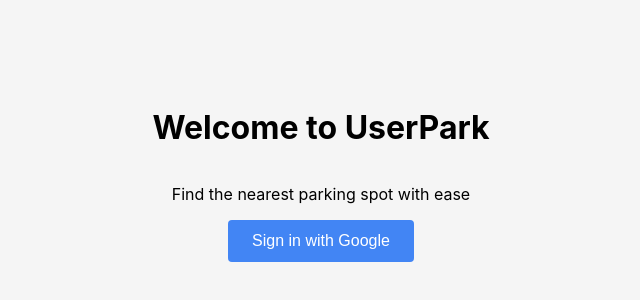
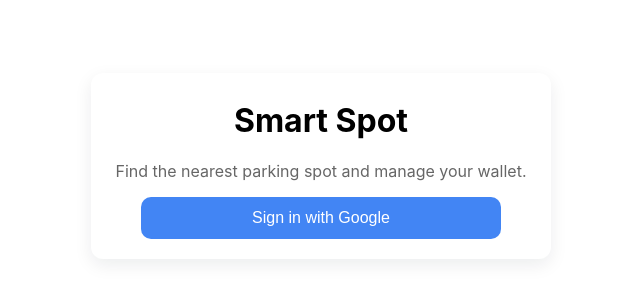
Before and after one commit to VINAYAK-N-MAGAJIKONDI/userpark, a React (Create React App) app: page /login in a window 1280 px wide. Shown: the part 226-526 px from the top of the page, without its empty margins (319-959 px from the left). Built offline with nearby package versions, Linux system fonts and the light colour scheme; no server answers.

Commit message:
display edits

```diff
--- a/src/App.css
+++ b/src/App.css
@@ -1,38 +1,23 @@
 .App {
-  text-align: center;
+  font-family: -apple-system, BlinkMacSystemFont, 'Segoe UI', Roboto, 'Helvetica Neue', Arial;
+  -webkit-font-smoothing: antialiased;
+  -moz-osx-font-smoothing: grayscale;
+  background: linear-gradient(180deg, #f6f8fb 0%, #ffffff 100%);
+  min-height: 100vh;
+  margin: 0;
 }
 
-.App-logo {
-  height: 40vmin;
-  pointer-events: none;
+body, #root {
+  height: 100%;
+  margin: 0;
 }
 
-@media (prefers-reduced-motion: no-preference) {
-  .App-logo {
-    animation: App-logo-spin infinite 20s linear;
-  }
+/* mobile friendly defaults */
+button { font-family: inherit; }
+
+/* utility */
+.container {
+  max-width: 720px;
+  margin: 0 auto;
+  padding: 0 12px;
 }
-
-.App-header {
-  background-color: #282c34;
-  min-height: 100vh;
-  display: flex;
-  flex-direction: column;
-  align-items: center;
-  justify-content: center;
-  font-size: calc(10px + 2vmin);
-  color: white;
-}
-
-.App-link {
-  color: #61dafb;
-}
-
-@keyframes App-logo-spin {
-  from {
-    transform: rotate(0deg);
-  }
-  to {
-    transform: rotate(360deg);
-  }
-}
--- a/src/App.tsx
+++ b/src/App.tsx
@@ -4,6 +4,7 @@ import Login from './components/Login';
 import Home from './components/Home';
 import Profile from './components/Profile';
 import ShowQR from './components/ShowQR';
+import Layout from './components/Layout';
 
 function App() {
   return (
@@ -11,9 +12,9 @@ function App() {
       <AuthProvider>
         <Routes>
           <Route path="/login" element={<Login />} />
-          <Route path="/home" element={<Home />} />
-          <Route path="/profile" element={<Profile />} />
-          <Route path="/qr" element={<ShowQR />} />
+          <Route path="/home" element={<Layout><Home /></Layout>} />
+          <Route path="/profile" element={<Layout><Profile /></Layout>} />
+          <Route path="/qr" element={<Layout><ShowQR /></Layout>} />
           <Route path="/" element={<Navigate to="/login" replace />} />
         </Routes>
       </AuthProvider>
--- a/src/components/Home.tsx
+++ b/src/components/Home.tsx
@@ -71,22 +71,36 @@ const QRButton = styled(Link)`
 
 const SpotsList = styled.div`
   display: grid;
-  grid-template-columns: repeat(auto-fill, minmax(300px, 1fr));
-  gap: 20px;
+  grid-template-columns: repeat(auto-fill, minmax(280px, 1fr));
+  gap: 16px;
+
+  @media (max-width: 640px) {
+    grid-template-columns: 1fr;
+    gap: 12px;
+  }
 `;
 
 const SpotCard = styled.div`
-  padding: 20px;
-  border-radius: 8px;
-  box-shadow: 0 2px 4px rgba(0, 0, 0, 0.1);
+  padding: 16px;
+  border-radius: 10px;
+  box-shadow: 0 4px 14px rgba(16,24,40,0.06);
   background-color: white;
   cursor: pointer;
   user-select: none;
   transition: transform 0.12s ease, box-shadow 0.12s ease;
 
+  display: flex;
+  flex-direction: column;
+  gap: 8px;
+
   &:hover {
-    transform: translateY(-4px);
-    box-shadow: 0 6px 14px rgba(0, 0, 0, 0.12);
+    transform: translateY(-6px);
+    box-shadow: 0 10px 30px rgba(16,24,40,0.12);
+  }
+
+  @media (max-width: 640px) {
+    padding: 14px;
+    border-radius: 8px;
   }
 `;
 
@@ -133,11 +147,11 @@ useEffect(() => {
     <HomeContainer>
       <Header>
         <h1>Available Parking Spots</h1>
-        <div>
+        {/* <div>
           <QRButton to="/qr">Show QR</QRButton>
           <ProfileButton to="/profile">Profile</ProfileButton>
           <LogoutButton onClick={logout}>Logout</LogoutButton>
-        </div>
+        </div> */}
       </Header>
 
       {loading ? (
--- /dev/null
+++ b/src/components/Layout.tsx
@@ -0,0 +1,97 @@
+import React from 'react';
+import styled from 'styled-components';
+import { Link } from 'react-router-dom';
+
+const AppShell = styled.div`
+  display: flex;
+  flex-direction: column;
+  min-height: 100vh;
+  background: linear-gradient(180deg, #f6f8fb 0%, #ffffff 100%);
+  color: #222;
+`;
+
+const TopBar = styled.header`
+  height: 56px;
+  display: flex;
+  align-items: center;
+  justify-content: space-between;
+  padding: 0 16px;
+  background: #ffffff;
+  box-shadow: 0 1px 6px rgba(16,24,40,0.06);
+  position: sticky;
+  top: 0;
+  z-index: 30;
+`;
+
+const Title = styled.h1`
+  font-size: 18px;
+  margin: 0;
+`;
+
+const Content = styled.main`
+  flex: 1 1 auto;
+  padding: 16px;
+  display: flex;
+  flex-direction: column;
+  gap: 12px;
+`;
+
+const BottomNav = styled.nav`
+  height: 64px;
+  display: flex;
+  align-items: center;
+  justify-content: space-around;
+  background: #fff;
+  border-top: 1px solid #eee;
+  position: sticky;
+  bottom: 0;
+`;
+
+const NavItem = styled(Link)`
+  display: flex;
+  flex-direction: column;
+  align-items: center;
+  justify-content: center;
+  color: #333;
+  text-decoration: none;
+  font-size: 12px;
+`;
+
+const Icon = styled.span`
+  width: 22px;
+  height: 22px;
+  display: inline-block;
+  margin-bottom: 4px;
+`;
+
+const Layout: React.FC<{children: React.ReactNode}> = ({ children }) => {
+  return (
+    <AppShell>
+      <TopBar>
+        <Title>Smart Spot</Title>
+        <div />
+      </TopBar>
+
+      <Content>
+        {children}
+      </Content>
+
+      <BottomNav>
+        <NavItem to="/home">
+          <Icon>🚗</Icon>
+          Home
+        </NavItem>
+        <NavItem to="/qr">
+          <Icon>🔲</Icon>
+          QR
+        </NavItem>
+        <NavItem to="/profile">
+          <Icon>👤</Icon>
+          Profile
+        </NavItem>
+      </BottomNav>
+    </AppShell>
+  );
+};
+
+export default Layout;
--- a/src/components/Login.tsx
+++ b/src/components/Login.tsx
@@ -4,26 +4,25 @@ import { Navigate } from 'react-router-dom';
 
 const LoginContainer = styled.div`
   display: flex;
-  flex-direction: column;
   align-items: center;
   justify-content: center;
-  height: 100vh;
-  background-color: #f5f5f5;
+  min-height: calc(100vh - 64px);
+  padding: 24px;
 `;
 
 const LoginButton = styled.button`
-  padding: 12px 24px;
+  padding: 12px 20px;
   background-color: #4285f4;
   color: white;
   border: none;
-  border-radius: 4px;
+  border-radius: 10px;
   font-size: 16px;
   cursor: pointer;
-  transition: background-color 0.3s;
+  width: 100%;
+  max-width: 360px;
+  transition: background-color 0.18s, transform 0.12s;
 
-  &:hover {
-    background-color: #3367d6;
-  }
+  &:hover { background-color: #3367d6; transform: translateY(-2px); }
 `;
 
 const Login = () => {
@@ -35,11 +34,11 @@ const Login = () => {
 
   return (
     <LoginContainer>
-      <h1>Welcome to UserPark</h1>
-      <p>Find the nearest parking spot with ease</p>
-      <LoginButton onClick={signInWithGoogle}>
-        Sign in with Google
-      </LoginButton>
+      <div style={{ width: '100%', maxWidth: 420, background: 'white', padding: 20, borderRadius: 12, boxShadow: '0 6px 18px rgba(16,24,40,0.08)', textAlign: 'center' }}>
+        <h1 style={{ marginTop: 8 }}>Smart Spot</h1>
+        <p style={{ color: '#666' }}>Find the nearest parking spot and manage your wallet.</p>
+        <LoginButton onClick={signInWithGoogle}>Sign in with Google</LoginButton>
+      </div>
     </LoginContainer>
   );
 };
--- a/src/components/Profile.tsx
+++ b/src/components/Profile.tsx
@@ -6,15 +6,20 @@ import { db } from '../config/firebase';
 import { Navigate } from 'react-router-dom';
 
 const ProfileContainer = styled.div`
-  padding: 20px;
+  padding: 8px 12px 80px; /* leave space for bottom nav */
+  display: flex;
+  align-items: center;
+  justify-content: center;
+    flex-direction: column;
 `;
 
 const Card = styled.div`
-  max-width: 480px;
-  padding: 20px;
-  border-radius: 8px;
+  width: 100%;
+  max-width: 520px;
+  padding: 18px;
+  border-radius: 12px;
   background: white;
-  box-shadow: 0 2px 8px rgba(0,0,0,0.08);
+  box-shadow: 0 6px 20px rgba(16,24,40,0.06);
 `;
 
 const Profile = () => {
--- a/src/components/ShowQR.tsx
+++ b/src/components/ShowQR.tsx
@@ -7,15 +7,21 @@ import { doc, getDoc } from 'firebase/firestore';
 import { db } from '../config/firebase';
 
 const Container = styled.div`
-  padding: 20px;
+  padding: 12px;
+  display: flex;
+  align-items: center;
+  justify-content: center;
+  padding-bottom: 80px; /* space for bottom nav */
+  flex-direction: column;
 `;
 
 const Card = styled.div`
+  width: 100%;
   max-width: 520px;
-  padding: 24px;
-  border-radius: 8px;
+  padding: 20px;
+  border-radius: 12px;
   background: white;
-  box-shadow: 0 2px 12px rgba(0,0,0,0.08);
+  box-shadow: 0 6px 20px rgba(16,24,40,0.06);
   display: flex;
   flex-direction: column;
   gap: 16px;
@@ -25,7 +31,9 @@ const Card = styled.div`
 const QRWrapper = styled.div`
   background: white;
   padding: 12px;
-  border-radius: 8px;
+  border-radius: 12px;
+  display: flex;
+  flex-direction: column;
 `;
 
 const ShowQR: React.FC = () => {
@@ -68,8 +76,8 @@ const ShowQR: React.FC = () => {
         <p>Loading...</p>
       ) : (
         <Card>
-          <p><strong>Your 3-digit code</strong></p>
-          <p style={{fontSize: 22, letterSpacing: 4}}>{userid || '—'}</p>
+          {/* <p><strong>Your 3-digit code</strong></p>
+          <p style={{fontSize: 22, letterSpacing: 4}}>{userid || '—'}</p> */}
 
           {userid ? (
             <QRWrapper>
```
